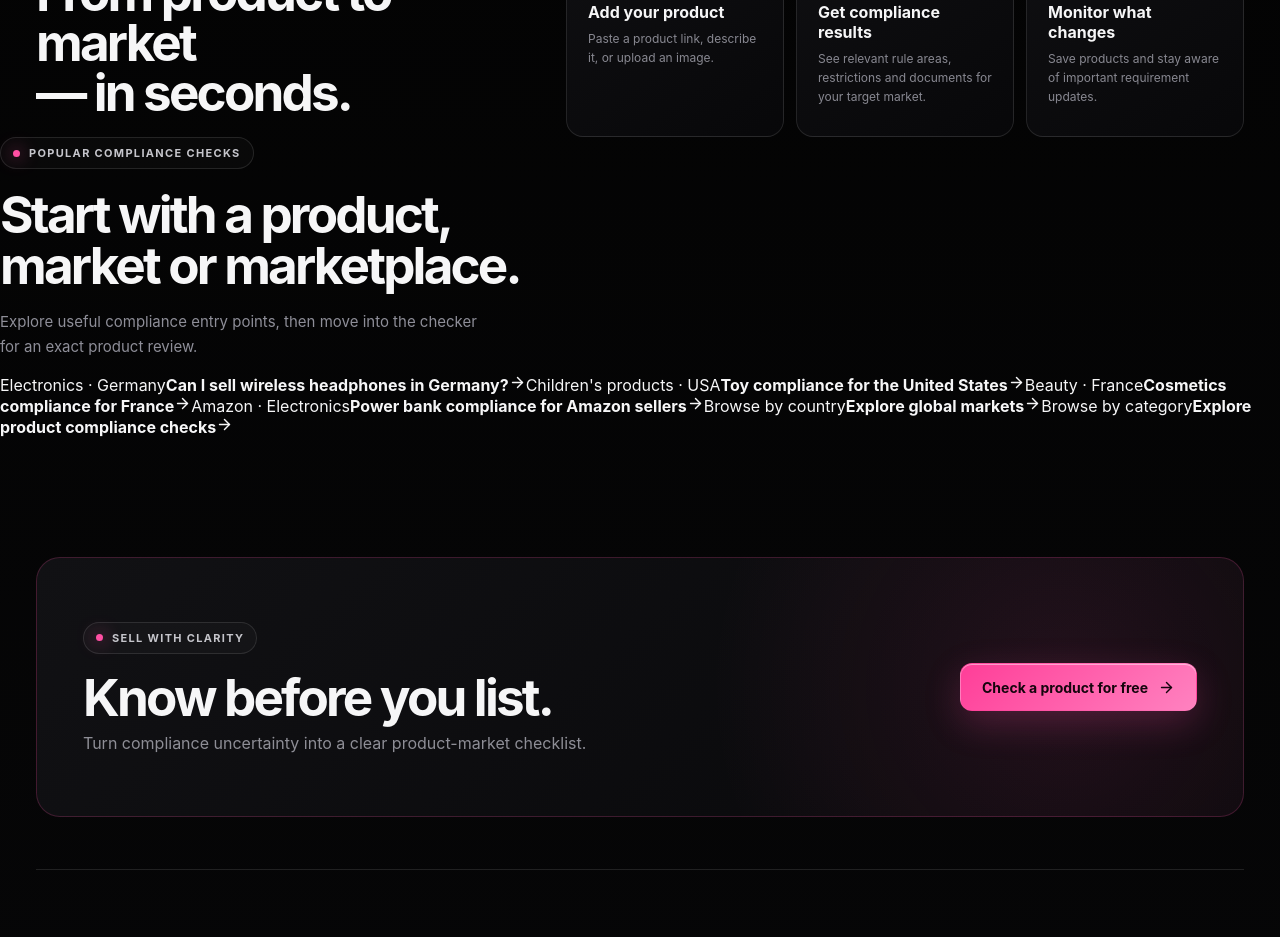
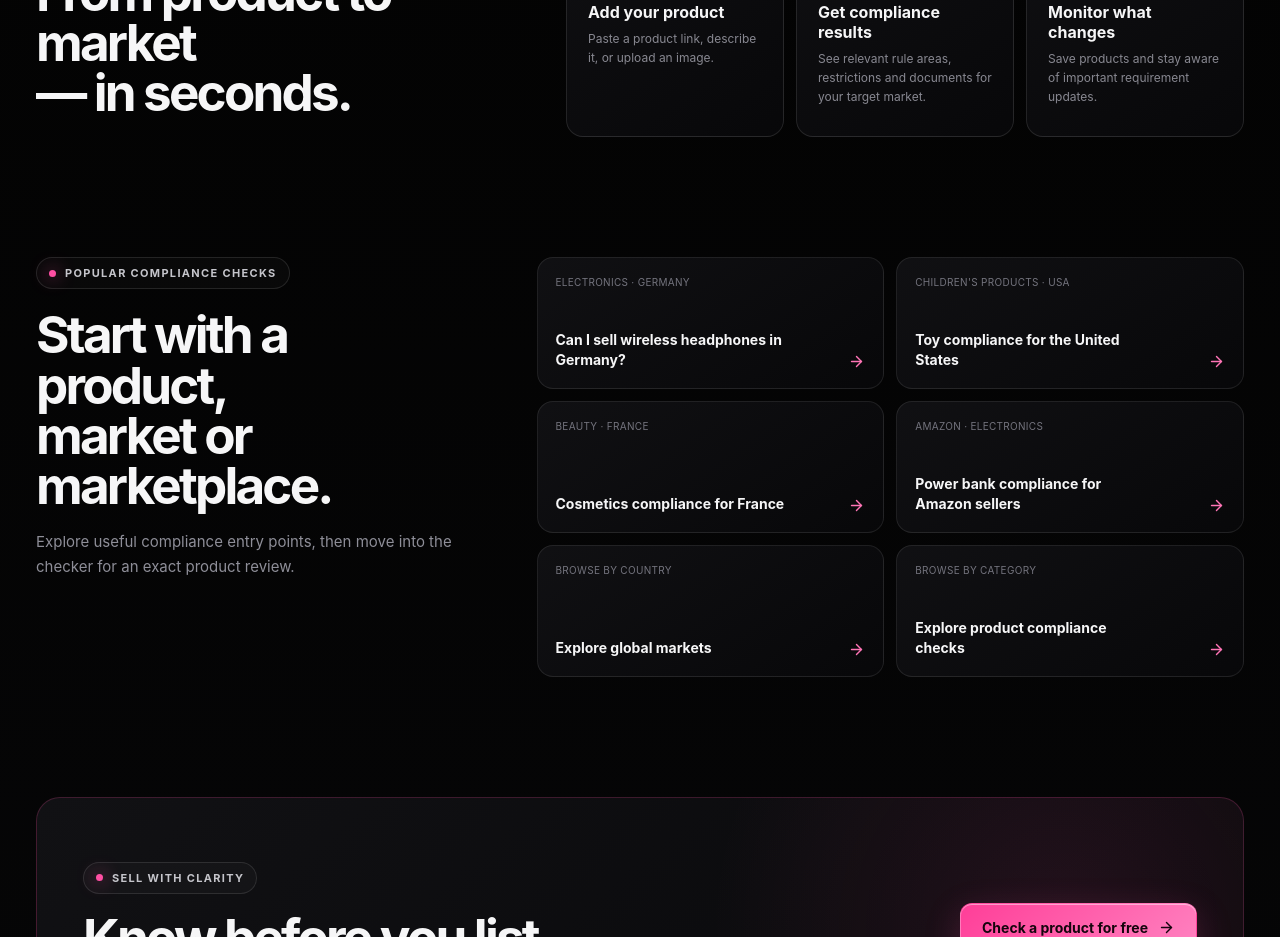
Before and after one commit to SviatF/sell-comply, a Next.js app: page / in a window 1280 px wide. Shown: the part 1860-2797 px from the top of the page. Built offline with nearby package versions, Linux system fonts and the light colour scheme.

Commit message:
Style homepage SEO discovery section

```diff
--- a/app/styles/sections.css
+++ b/app/styles/sections.css
@@ -12,3 +12,11 @@
 .cta-section{width:min(1460px,calc(100% - 72px));margin:120px auto 0;border:1px solid rgba(255,79,163,.2);background:radial-gradient(circle at 85% 50%,rgba(255,79,163,.1),transparent 22rem),linear-gradient(140deg,#111114,#08080a);border-radius:24px;min-height:260px;padding:46px;display:flex;align-items:center;justify-content:space-between;gap:40px}
 .cta-section h2{font-size:clamp(40px,4vw,64px);letter-spacing:-.055em;line-height:1;margin:18px 0 10px}.cta-section p{color:#8e8e96;margin:0}
 footer{width:min(1460px,calc(100% - 72px));margin:52px auto 0;min-height:170px;border-top:1px solid var(--line);display:grid;grid-template-columns:auto 1fr auto auto;gap:36px;align-items:center;color:#777780;font-size:11px}footer .brand{font-size:20px;color:#fff}footer p{max-width:320px}.footer-links{display:flex;gap:22px;color:#aaaab1}
+
+.seo-discovery-section{width:min(1460px,calc(100% - 72px));margin:120px auto 0;display:grid;grid-template-columns:.75fr 1.25fr;gap:76px;align-items:start}
+.seo-discovery-grid{display:grid;grid-template-columns:1fr 1fr;gap:12px}
+.seo-discovery-card{min-height:132px;border:1px solid rgba(255,255,255,.09);border-radius:16px;background:linear-gradient(145deg,rgba(18,18,21,.9),rgba(8,8,10,.94));padding:18px;display:grid;grid-template-columns:1fr auto;grid-template-rows:auto 1fr;gap:10px;transition:transform .2s ease,border-color .2s ease,background .2s ease}
+.seo-discovery-card:hover{transform:translateY(-2px);border-color:rgba(255,79,163,.28);background:linear-gradient(145deg,rgba(29,17,24,.94),rgba(9,9,11,.96))}
+.seo-discovery-card span{grid-column:1/-1;color:#74747e;font-size:10px;letter-spacing:.03em;text-transform:uppercase}
+.seo-discovery-card strong{font-size:14px;line-height:1.45;align-self:end;max-width:240px}
+.seo-discovery-card svg{align-self:end;color:#ff74b6}
```
